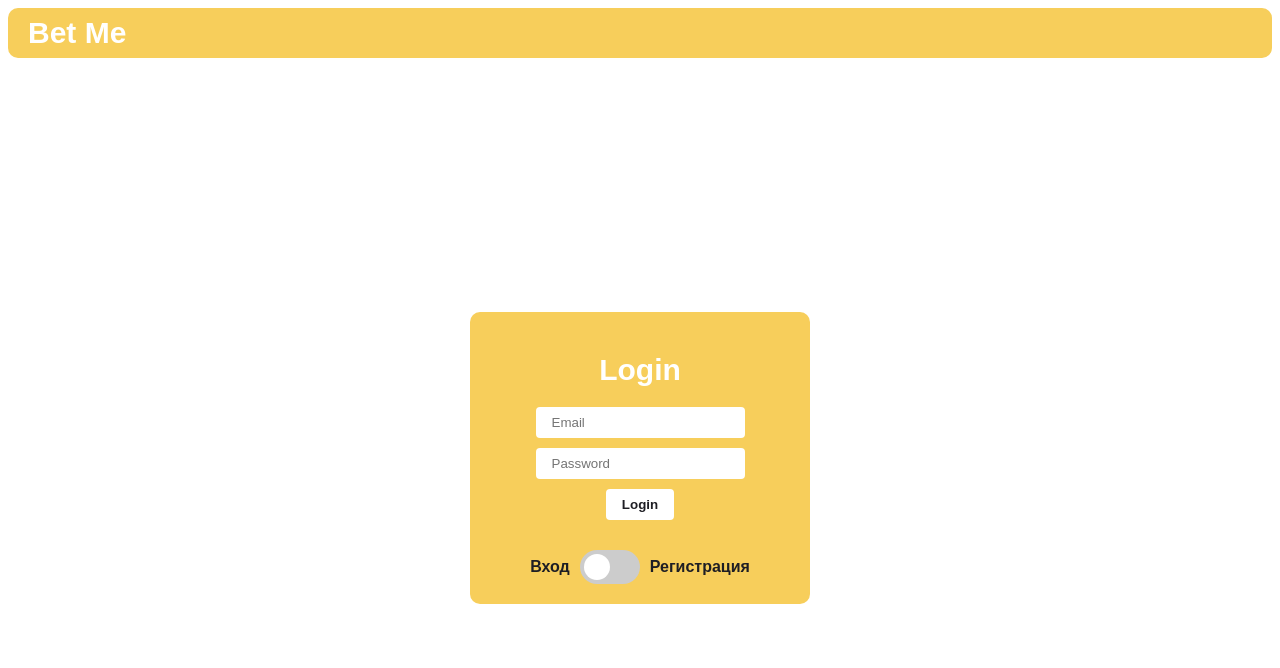
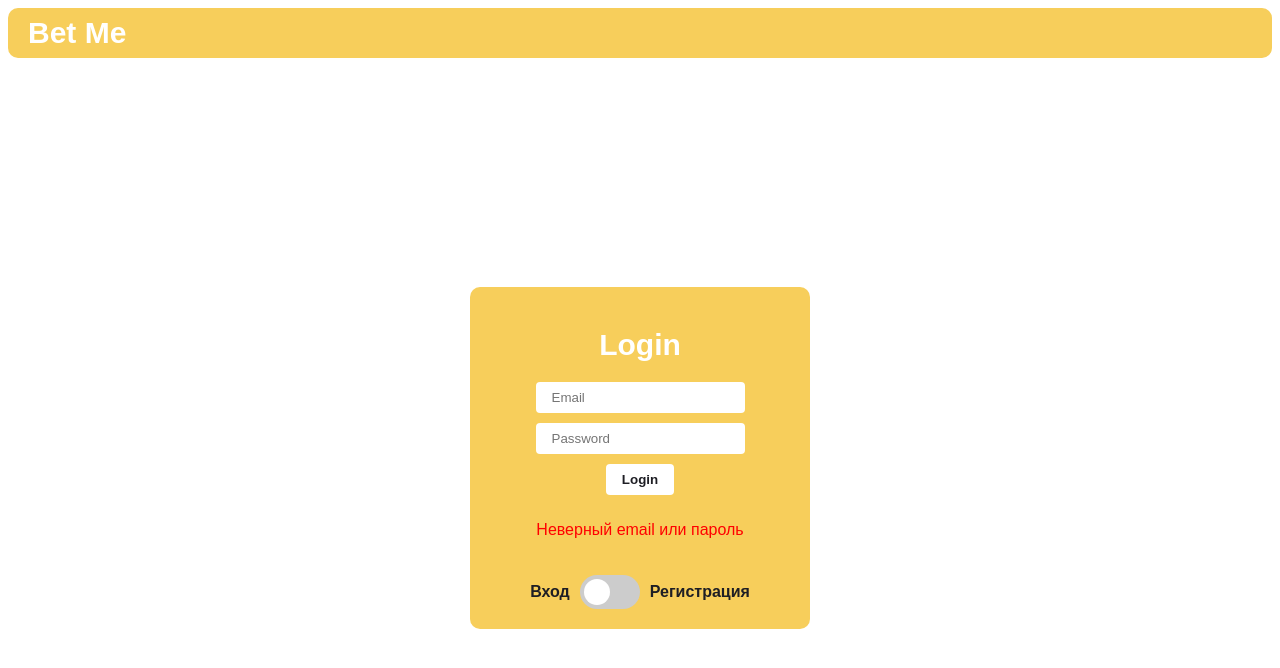
Before and after one commit to DoctorTau/Betme-frontend, a SvelteKit app: page / in a window 1280 px wide. Both pictures are taken after a click on the button "Login". Shown: the top 668 px of the page. Built offline with nearby package versions, Linux system fonts and the light colour scheme; no server answers.

Commit message:
Add error message for the login page.

```diff
--- a/src/components/loginform.svelte
+++ b/src/components/loginform.svelte
@@ -8,10 +8,19 @@
 	let email = "";
 	let password = "";
 
+	let hasError: boolean = false;
+	let errorMessage: string = "";
+
+	function setError(message: string) {
+		hasError = true;
+		errorMessage = message;
+	}
+
 	let handleLogin = async () => {
 		try {
 			await login(email, password);
 		} catch (e) {
+			setError("Неверный email или пароль");
 			console.log(e);
 		}
 	};
@@ -20,6 +29,7 @@
 		try {
 			await register(name, email, password);
 		} catch (e) {
+			setError("Неверный email или пароль или пользователь с таким email уже существует");
 			console.log(e);
 		}
 	};
@@ -48,6 +58,10 @@
 				bind:value={password}
 			/>
 			<button class="loginform__button" on:click={handleLogin}> Login </button>
+		{/if}
+
+		{#if hasError}
+			<p style="color: red;">{errorMessage}</p>
 		{/if}
 
 		<div class="toggler">
@@ -119,4 +133,9 @@
 		color: var(--betme-black);
 		gap: 10px;
 	}
+
+	.loginform > p {
+		color: red;
+		font-family: "Monserat", sans-serif;
+	}
 </style>
--- a/src/logic/login.ts
+++ b/src/logic/login.ts
@@ -13,7 +13,7 @@ export const login = async (email: string, password: string) => {
 			tokenStore.set(text);
 		});
 	} else {
-		throw new Error("Invalid credentials");
+		throw new Error("Ошибка при вводе email или пароля");
 	}
 };
 
@@ -25,7 +25,7 @@ export const register = async (username: string, email: string, password: string
 	});
 
 	if (!response.ok) {
-		throw new Error("Invalid credentials");
+		throw new Error("Ошибка при регистрации");
 	}
 };
 
```
